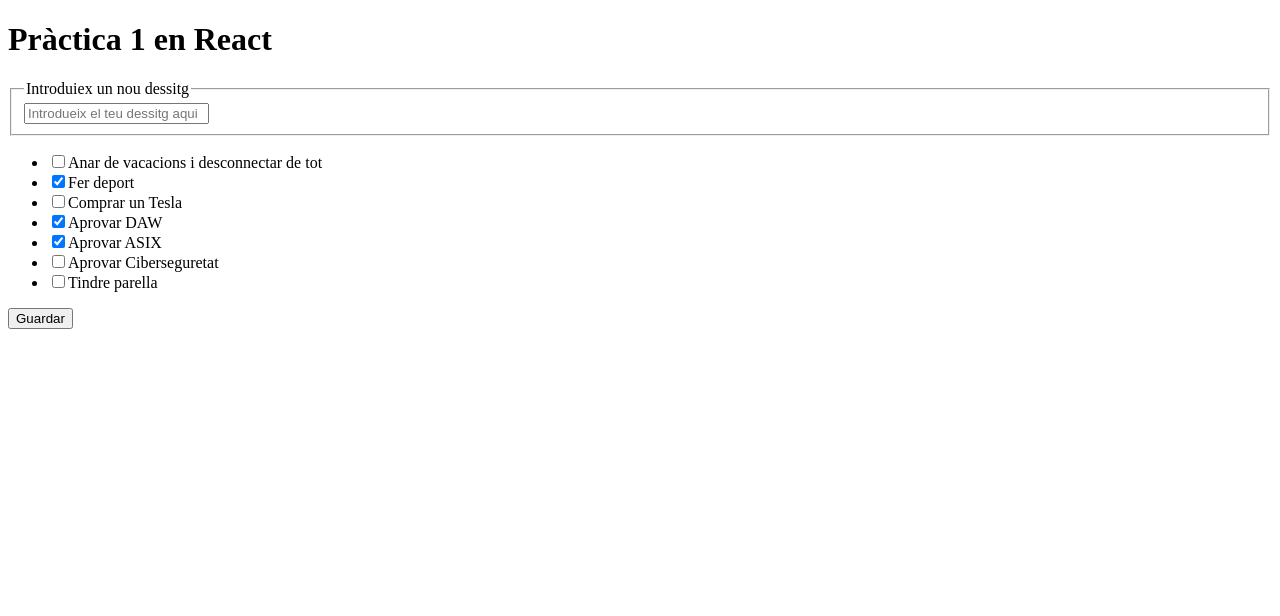
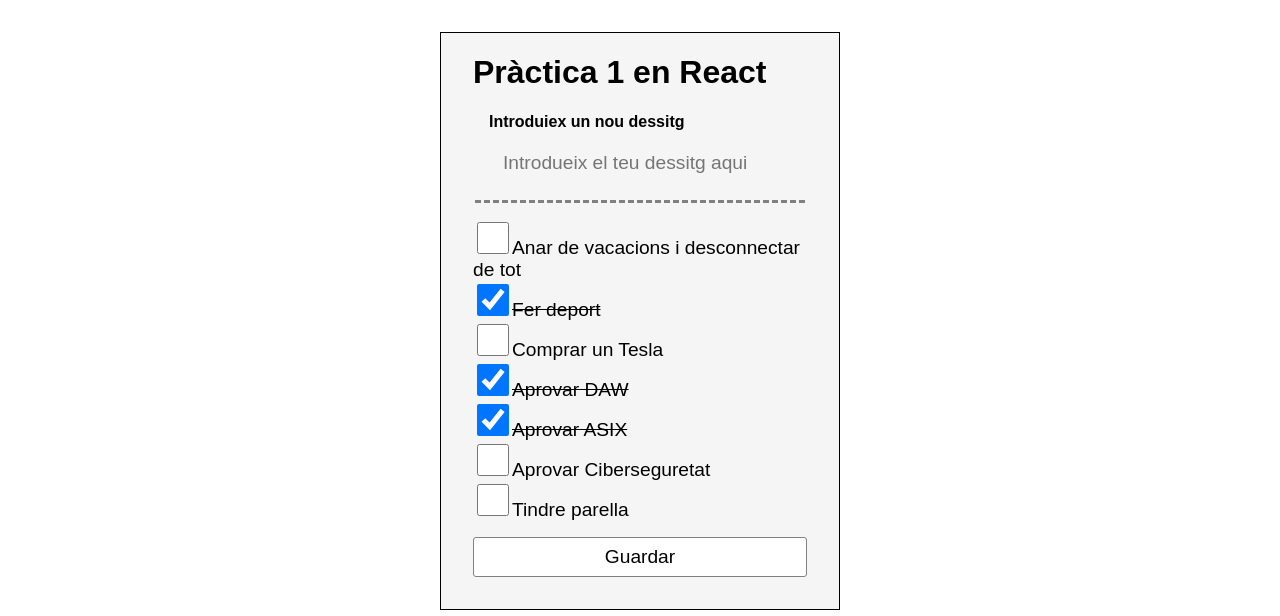
Before and after one commit to joaquimbernaltes/ReactCurs, a React (Vite) app: page / in a window 1280 px wide. Shown: the top 616 px of the page. Built offline with nearby package versions, Linux system fonts and the light colour scheme.

Commit message:
Pràctica 2 React

```diff
--- a/App/App.jsx
+++ b/App/App.jsx
@@ -1,4 +1,5 @@
 import React from 'react';
+import './App.css'
 
 //Array amb objectes
 const wishes = [
@@ -12,16 +13,16 @@ const wishes = [
 ]
 
 const App = () =>
-    <div>
+    <div className="app">
         <h1>Pràctica 1 en React</h1>
-        <fieldset>
-            <legend>Introduiex un nou dessitg</legend>
-            <input placeholder="Introdueix el teu dessitg aqui  " />
+        <fieldset className="wish-input">
+            <legend className="wish-input__label">Introduiex un nou dessitg</legend>
+            <input className="wish-input__field" placeholder="Introdueix el teu dessitg aqui  " />
         </fieldset>
-        <ul>
-            {/* Imprimir l'array */}
+        <ul className="wish-list">
+            {/* Imprimir l'array i tachar-la amb el done ? true, es pot fer ús de ClassNames*/}
             {wishes.map(({ text, done}, id) => (
-                <li>
+                <li key={text} className={`wish-list__item ${done ? 'wish-list__item--done label':''}`}>
                     <label htmlFor={`wish${id}`}>
                         <input id={`wish${id}`} type="checkbox" checked={done} />
                         {text}
@@ -29,7 +30,7 @@ const App = () =>
                 </li>
             ))}
         </ul>
-        <button type="button">Guardar</button>
+        <button className="wish-clear" type="button">Guardar</button>
     </div>;
 
 export default App;
```
Also changed, not shown: 3 other files (tests, documents, lock files or other folders).
